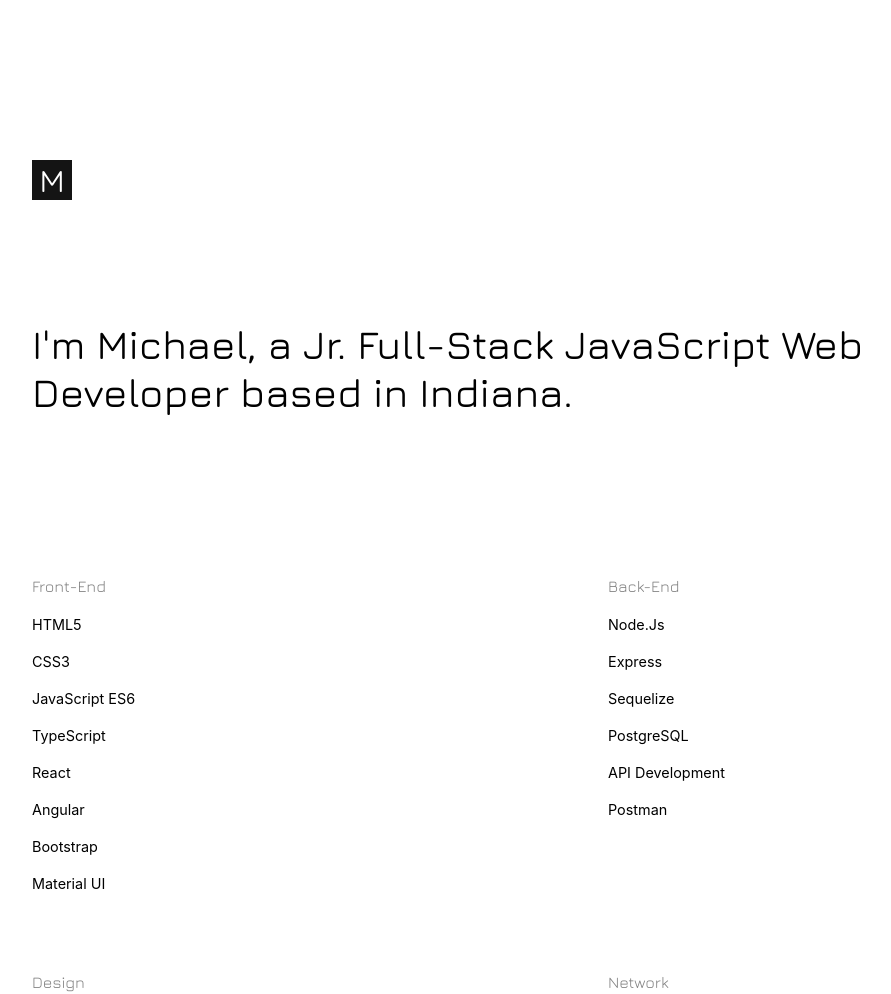
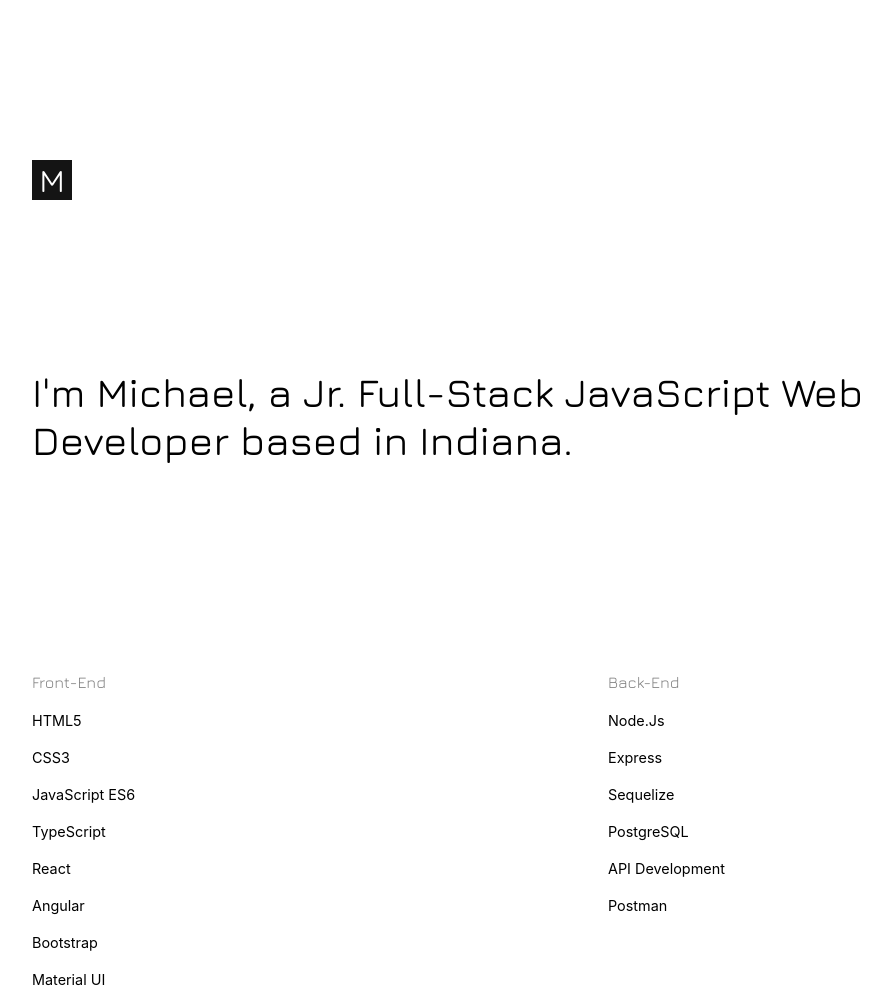
Before and after one commit to mkrenshaw96/portfolio, a plain HTML site: page index.html in a window 1280 px wide. Shown: the top 994 px of the page, without its empty margins (96-987 px from the left). Drawn offline with nearby package versions, Linux system fonts and the light colour scheme.

Commit message:
Cleaned up CSS

```diff
--- a/main.css
+++ b/main.css
@@ -10,13 +10,7 @@
     align-items: center;
     font-family: 'Jura', sans-serif;
     font-weight: 500;
-    /* transform: translate3d(0, 0, 400px) rotateY(-40deg);
-    opacity: 1;
-    transition: 2.5s all ease; */
 }
-/* .logo.hidden{
-    opacity: 0;
-} */
 
 #head-wrapper{
     width: 100vw;
@@ -46,7 +40,7 @@
         font-size: 2.5rem;
         font-family: 'Jura', sans-serif;
         font-weight: 500;
-        margin: 15vh 0vh;
+        margin: 21vh 0vh;
     }
 
 }
```
